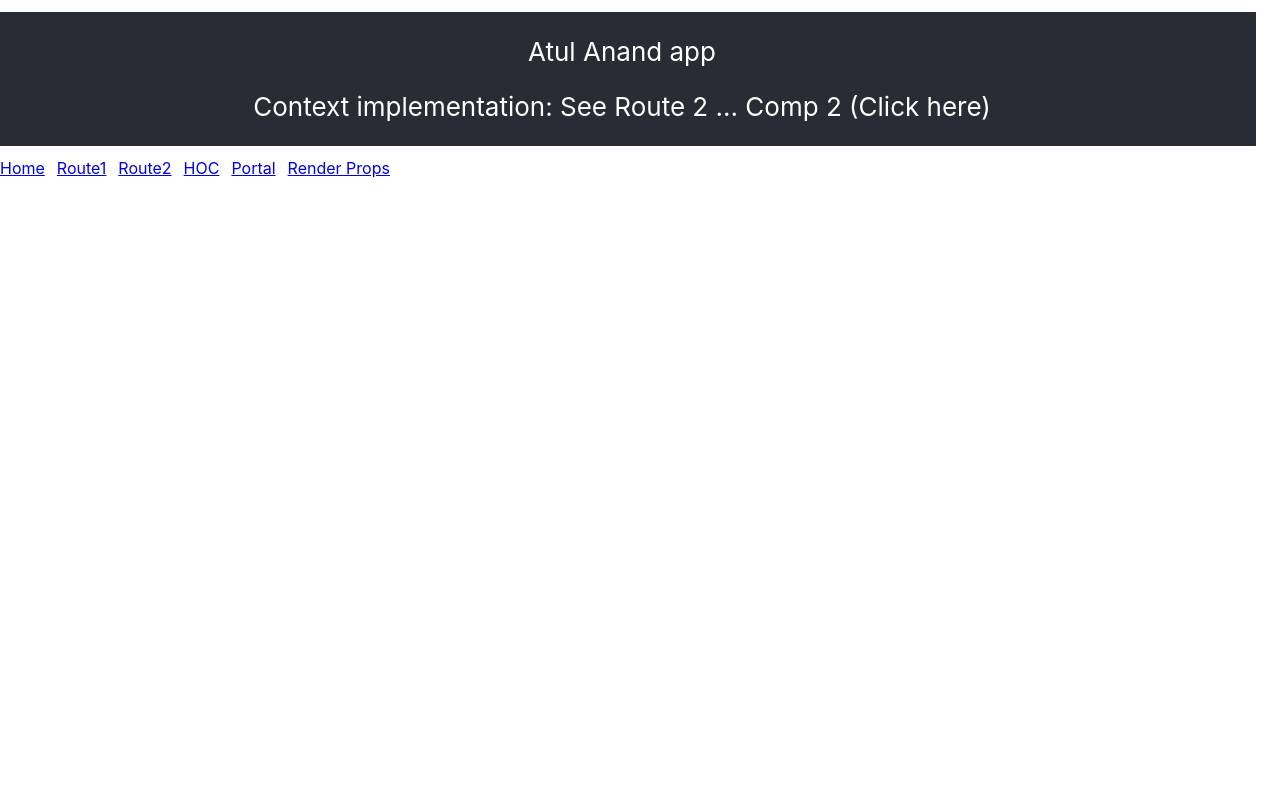
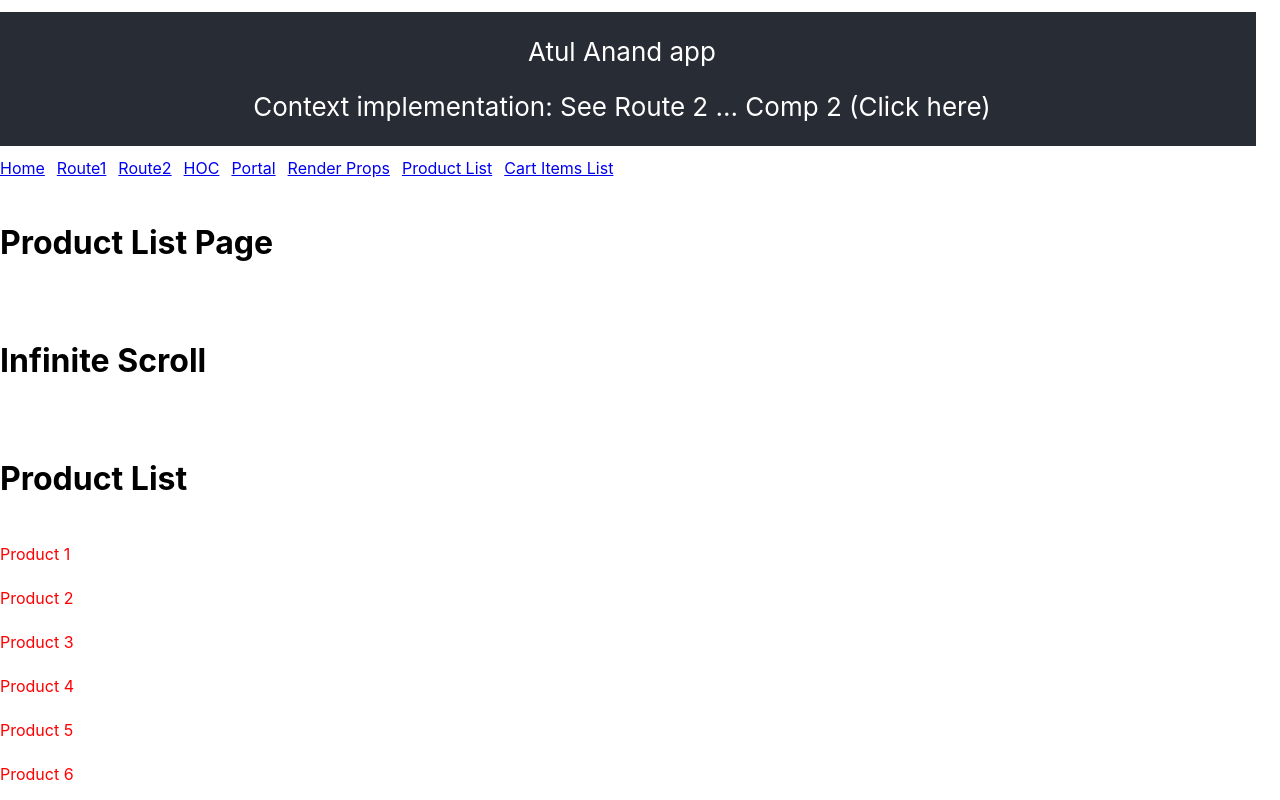
Before and after one commit to thatsatul/cra-1, a React (Create React App) app: page /product-list in a window 1280 px wide. Shown: the top 800 px of the page. Built offline with nearby package versions, Linux system fonts and the light colour scheme.

Commit message:
Addimg infinite scroll to the cra

```diff
--- a/src/App.css
+++ b/src/App.css
@@ -49,3 +49,11 @@ input {
     transform: rotate(360deg);
   }
 }
+
+.product_item {
+  color: red
+}
+
+.cart_item {
+  color: green;
+}
--- a/src/App.js
+++ b/src/App.js
@@ -8,6 +8,8 @@ import { TestContext } from './utils/context';
 import HOC from './containers/HOC';
 import ReactPortal from './containers/Portal';
 import MouseTracker from './containers/RenderPropsSample';
+import ProductListPage from './containers/ProductListPage';
+import CartItemsListPage from './containers/CartItemsListPage';
 
 function App() {
   const [name, setName] = useState('Atul Anand');
@@ -26,12 +28,16 @@ function App() {
         <Link to="/hoc">HOC</Link>
         <Link to="/portal">Portal</Link>
         <Link to="/render-props">Render Props</Link>
+        <Link to="/product-list">Product List</Link>
+        <Link to="/cart-items-list">Cart Items List</Link>
         <Switch>
           <Route exact path="/" component={Home} />
           <Route exact path="/route1" render={(ownProps) => <Route1 name1={name} {...ownProps} />} />
           <Route exact path="/hoc" render={(ownProps => <HOC name={name} {...ownProps} />)} />
           <Route exact path="/portal" component={ReactPortal} />
           <Route exact path="/render-props" component={MouseTracker} />
+          <Route exact path="/product-list" component={ProductListPage} />
+          <Route exact path="/cart-items-list" component={CartItemsListPage} />
           <Route path="/route2" render={(ownProps) => <Route2 name1={name} {...ownProps} />} />
         </Switch>
       </main>
--- /dev/null
+++ b/src/components/CartItemsList/index.jsx
@@ -0,0 +1,13 @@
+import React from 'react';
+
+const CartItemsList = (props) => {
+  const { list } = props;
+  return (
+    <div id="cartItem_list">
+      <h1>Cart Item List</h1>
+      {list.map(cartItem => <div key={cartItem} className="cart_item">Cart Item {cartItem}</div>)}
+    </div>
+  );
+}
+
+export default CartItemsList;
--- /dev/null
+++ b/src/components/InfiniteScroll.jsx/index.jsx
@@ -0,0 +1,24 @@
+import React, { useEffect } from 'react';
+
+const InfiniteScroll = (props) => {
+  const { onReachBottom } = props;
+  useEffect(() => {
+    const bottomReached = () => {
+      if((window.scrollY + window.innerHeight) >= document.body.scrollHeight) {
+        onReachBottom();
+      }
+    }
+    document.addEventListener('scroll', bottomReached);
+    return () => {
+      document.removeEventListener('scroll', bottomReached);
+    }
+  });
+  return (
+    <div id="infinite-scroll">
+      <h1>Infinite Scroll</h1>
+      {props.children}
+    </div>
+  );
+}
+
+export default InfiniteScroll;
--- /dev/null
+++ b/src/components/ProductList/index.jsx
@@ -0,0 +1,13 @@
+import React from 'react';
+
+const ProductList = (props) => {
+  const { list } = props;
+  return (
+    <div id="product_list">
+      <h1>Product List</h1>
+      {list.map(product => <div key={product} className="product_item">Product {product}</div>)}
+    </div>
+  );
+}
+
+export default ProductList;
--- /dev/null
+++ b/src/containers/CartItemsListPage/index.jsx
@@ -0,0 +1,39 @@
+import React, { useEffect, useRef, useState } from 'react';
+import CartItemsList from '../../components/CartItemsList/index.jsx';
+import InfiniteScroll from '../../components/InfiniteScroll.jsx/index.jsx';
+
+const CartItemsListPage = () => {
+  const [list, setList] = useState([]);
+
+  let cursor = useRef(0);
+  const limit = 300;
+
+  const onReachBottom = () => {
+    const newList = JSON.parse(JSON.stringify(list));
+    for(let i = cursor.current + 1; i <= cursor.current + limit; i++) {
+      newList.push(i);
+    }
+    cursor.current = cursor.current + limit;
+    setList(newList);
+  }
+
+  useEffect(() => {
+    const initialList = [];
+    for(let i = cursor.current + 1; i <= cursor.current + limit; i++) {
+      initialList.push(i);
+    }
+    cursor.current = cursor.current + limit;
+    setList(initialList);
+  }, []);
+
+  return (
+    <div>
+      <h1>Cart Items List Page</h1>
+      <InfiniteScroll onReachBottom={onReachBottom}>
+        <CartItemsList list={list} />
+      </InfiniteScroll>
+    </div>
+  )
+};
+
+export default CartItemsListPage;
--- /dev/null
+++ b/src/containers/ProductListPage/index.jsx
@@ -0,0 +1,39 @@
+import React, { useEffect, useRef, useState } from 'react';
+import InfiniteScroll from '../../components/InfiniteScroll.jsx/index.jsx';
+import ProductList from '../../components/ProductList/index.jsx';
+
+const ProductListPage = () => {
+  const [list, setList] = useState([]);
+
+  let cursor = useRef(0);
+  const limit = 100;
+
+  const onReachBottom = () => {
+    const newList = JSON.parse(JSON.stringify(list));
+    for(let i = cursor.current + 1; i <= cursor.current + limit; i++) {
+      newList.push(i);
+    }
+    cursor.current = cursor.current + limit;
+    setList(newList);
+  }
+
+  useEffect(() => {
+    const initialList = [];
+    for(let i = cursor.current + 1; i <= cursor.current + limit; i++) {
+      initialList.push(i);
+    }
+    cursor.current = cursor.current + limit;
+    setList(initialList);
+  }, []);
+
+  return (
+    <div>
+      <h1>Product List Page</h1>
+      <InfiniteScroll onReachBottom={onReachBottom}>
+        <ProductList list={list} />
+      </InfiniteScroll>
+    </div>
+  )
+};
+
+export default ProductListPage;
```
